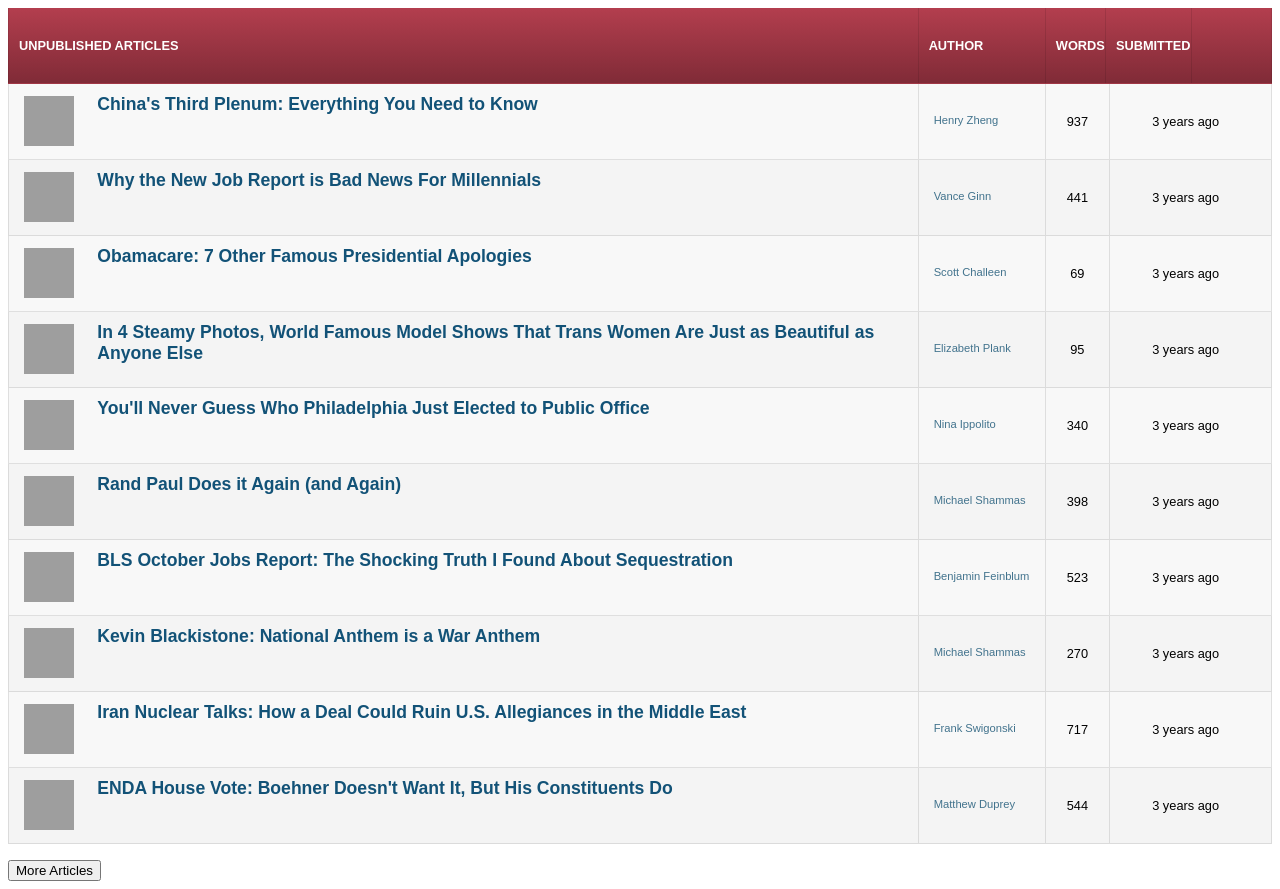
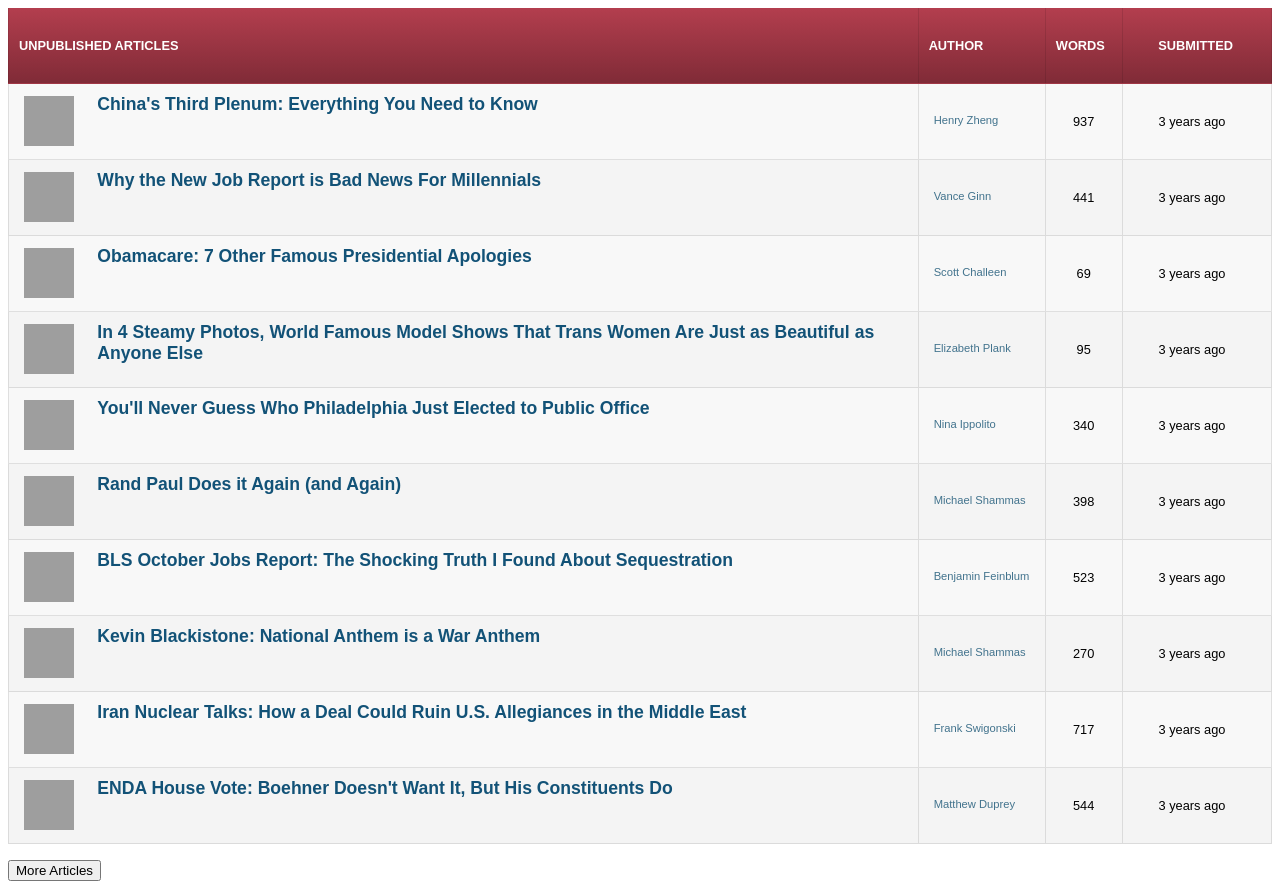
Before and after one commit to jlappano/js_challenge, a plain HTML site: page public/index.html in a window 1280 px wide. Drawn offline with nearby package versions, Linux system fonts and the light colour scheme; grey boxes are pictures that could not be loaded.

Commit message:
styled rest of header

```diff
--- a/public/css/styles.css
+++ b/public/css/styles.css
@@ -6,6 +6,16 @@ li:nth-child(odd).header {
     font-family: sans-serif;
     font-size: .8em;
     font-weight: bold;
+}
+
+.header-words {
+    width: 6%;
+}
+
+.header-submitted.column {
+    border-right: none;
+    width: 10%;
+
 }
 
 li:nth-child(odd).header span {
@@ -78,12 +88,12 @@ span {
 }
 
 .word-count {
-    width: 5%;
+    width: 6%;
     text-align: center;
 }
 
 .pubished {
-    width: 12%;
+    width: 11%;
     text-align: center;
     border-right: none;
 }
@@ -94,6 +104,11 @@ span {
     color: #42738d;
     font-family: sans-serif;
     font-size: .7em;
+}
+
+.submitted-span {
+    text-align: center;
+    width: 100%;
 }
 
 .black-text-span {
@@ -112,6 +127,5 @@ span {
     font-size: 1.1em;
     font-family: Arial, Arial, Helvetica, sans-serif;
     font-weight: bold;
-    /*padding-left: 20px;*/
     width: 65%;
 }
--- a/public/index.html
+++ b/public/index.html
@@ -13,7 +13,7 @@
 <body>
     <div class="container">
         <ul id="article-list">
-            <li class="header"><div class="header-title column"><span>Unpublished Articles</span></div><div class="header-author column"><span>Author</span></div><div id="words" class="header-words column"><span>Words</span></div><div id="submitted" class="header-submitted column"><span>Submitted</span></div></li>
+            <li class="header"><div class="header-title column"><span>Unpublished Articles</span></div><div class="header-author column"><span>Author</span></div><div id="words" class="header-words column"><span>Words</span></div><div id="submitted" class="header-submitted column"><span class="submitted-span">Submitted</span></div></li>
         </ul>
     </div>
     <button id="paginate-button">More Articles</button>
```
